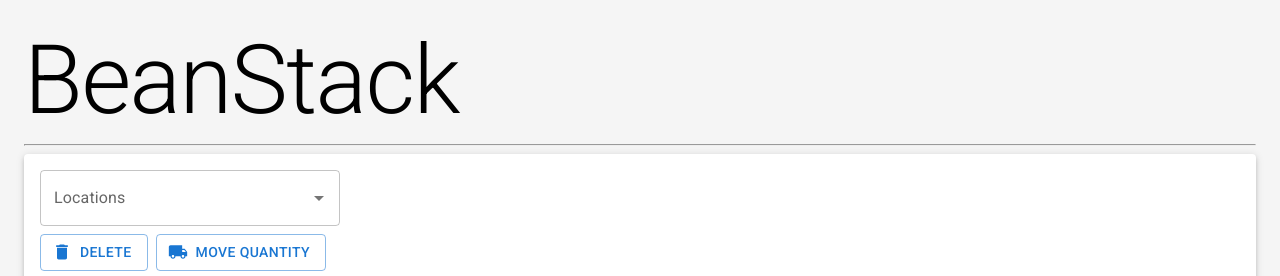
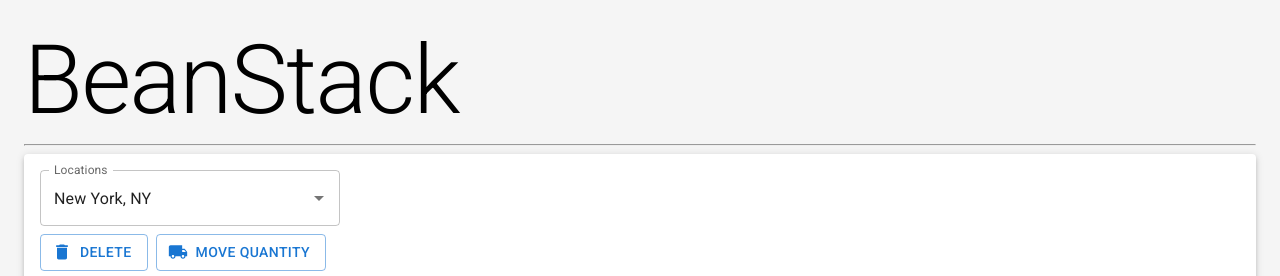
Before and after one commit to Bill-the-dev/BeanStack, a React (Create React App) app in the folder frontend/: page / in a window 1280 px wide. Shown: the top 276 px of the page. Built offline with nearby package versions, Linux system fonts and the light colour scheme; no server answers.

Commit message:
Add default location to array[0]

```diff
--- a/frontend/src/components/TableHeader.jsx
+++ b/frontend/src/components/TableHeader.jsx
@@ -2,16 +2,20 @@
 import Box from '@mui/material/Box';
 import TextField from '@mui/material/TextField';
 import Autocomplete from '@mui/material/Autocomplete';
-// possible loadOnOpen, asychronous
-// https://mui.com/material-ui/react-autocomplete/#load-on-open
+
 
 export default function TableHeader() {
+  const [value, setValue] = React.useState(locations[0]);
   return (
     <Autocomplete
       autoHighlight
       disablePortal
       id="combo-box-location"
       options={locations}
+      value={value}
+      onChange={(event, newValue) => {
+        setValue(newValue);
+      }}
       sx={{ width: 300, marginBottom: "0.5rem" }}
       getOptionLabel={(option) => option.label }
       renderOption={(props, option) => (
@@ -47,6 +51,14 @@
   { label: 'Denver, CO', country: 'US', id: 5 },
 ];
 
+// possible loadOnOpen, asychronous
+// possible checkbox or multi-select
+// https://mui.com/material-ui/react-autocomplete/#load-on-open
+
+// the "value" state with the value/onChange props combination. This state represents the value selected by the user, for instance when pressing Enter.
+
+
+
 // export default function TableHeader() {
 //   const [location, setLocation] = React.useState('');
 
```
